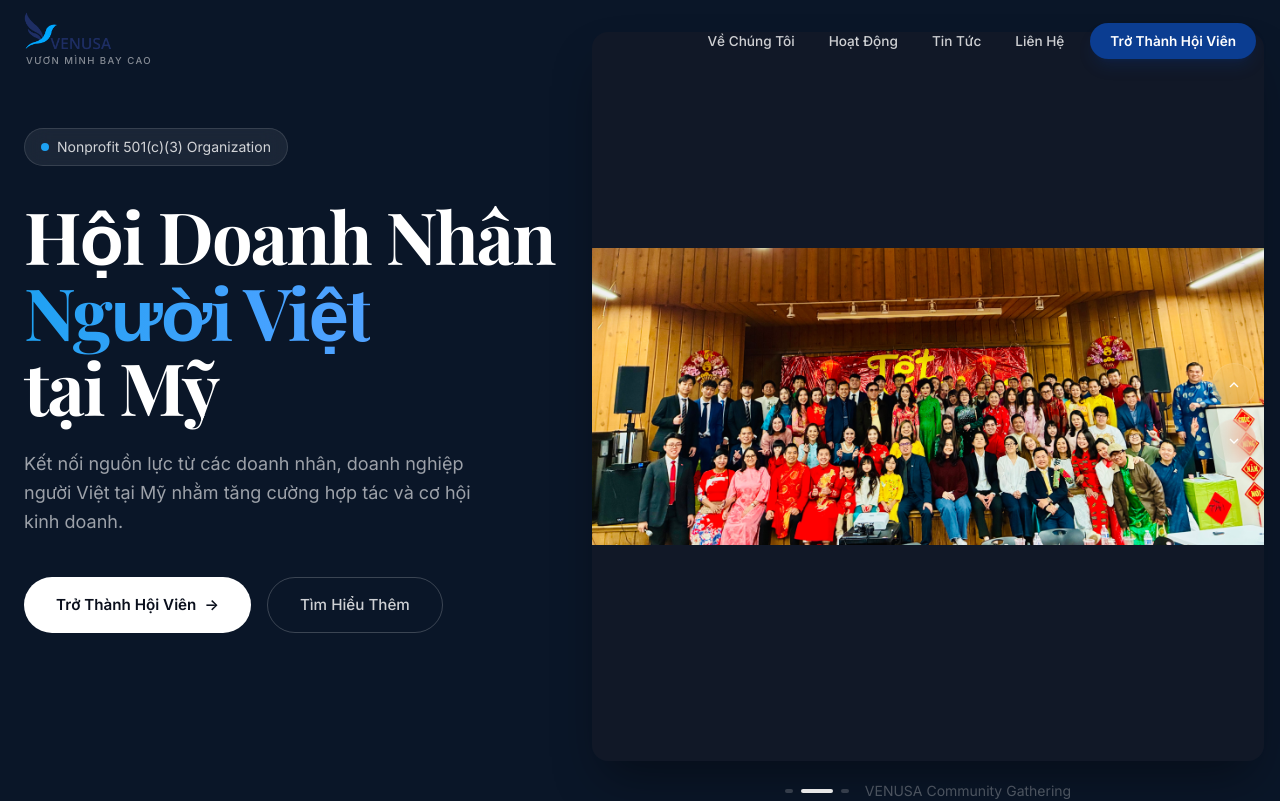
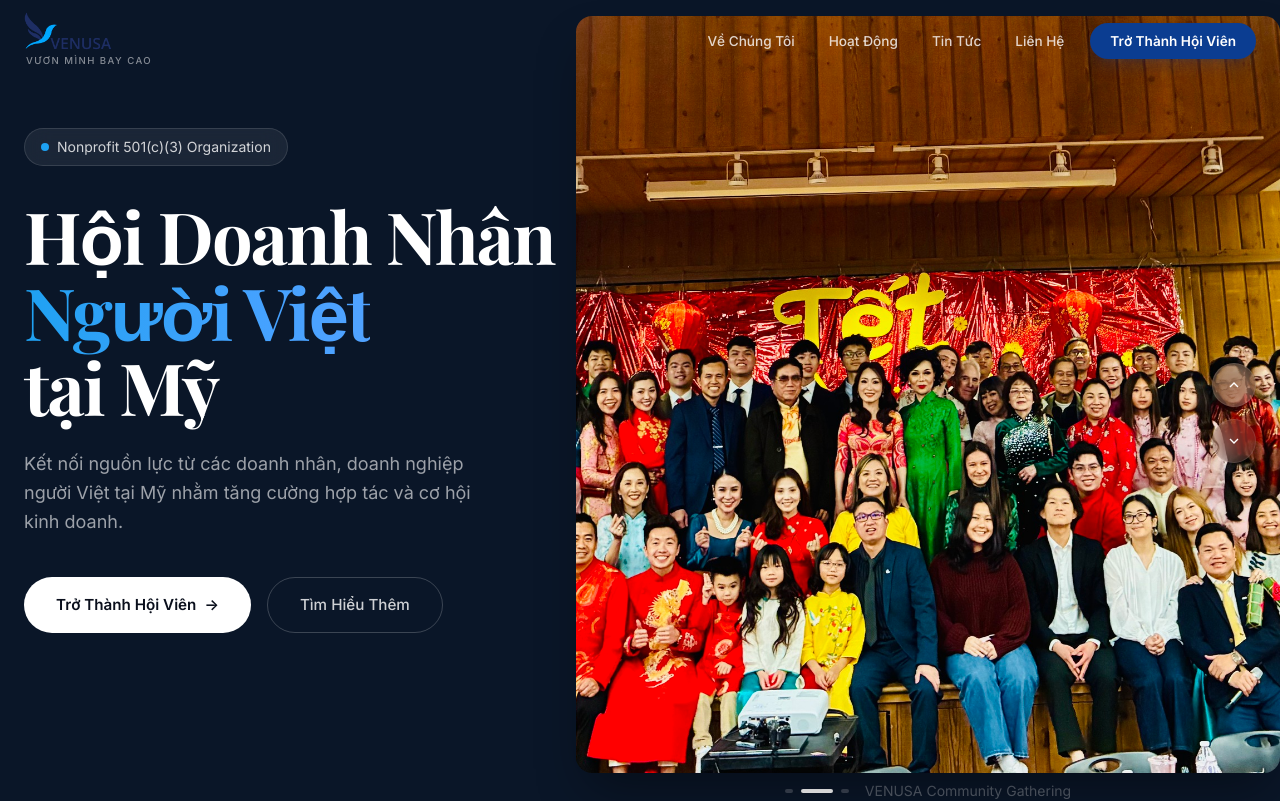
Before and after one commit to trietphan/venusa-website, a Next.js app: page / in a window 1280 px wide. Shown: the top 801 px of the page. Built offline with nearby package versions, Linux system fonts and the light colour scheme; a web font is replaced by a local one.

Commit message:
Fix hero gap: use object-cover to fill photo area cleanly

```diff
--- a/src/components/Hero.tsx
+++ b/src/components/Hero.tsx
@@ -25,17 +25,15 @@ export default function Hero() {
       <div className="hidden lg:flex items-center min-h-screen">
         {/* Photo carousel - right side, fully visible */}
         <div className="absolute inset-y-0 right-0 w-[55%] flex flex-col items-center justify-center bg-[#0A1628]">
-          <div className="relative w-full flex-1 mx-4 mt-4 mb-1">
+          <div className="relative w-full flex-1 m-4 mb-2 rounded-2xl overflow-hidden shadow-2xl shadow-black/40">
             {slides.map((slide, i) => (
               <div
                 key={slide.src}
-                className={`absolute inset-4 flex items-center justify-center transition-opacity duration-700 ease-in-out ${
+                className={`absolute inset-0 transition-opacity duration-700 ease-in-out ${
                   i === current ? "opacity-100" : "opacity-0 pointer-events-none"
                 }`}
               >
-                <div className="relative w-full h-full rounded-2xl overflow-hidden shadow-2xl shadow-black/40">
-                  <Image src={slide.src} alt={slide.alt} fill className="object-contain" sizes="55vw" priority={i === 0} style={{ backgroundColor: '#111827' }} />
-                </div>
+                <Image src={slide.src} alt={slide.alt} fill className="object-cover" sizes="55vw" priority={i === 0} />
               </div>
             ))}
           </div>
```
